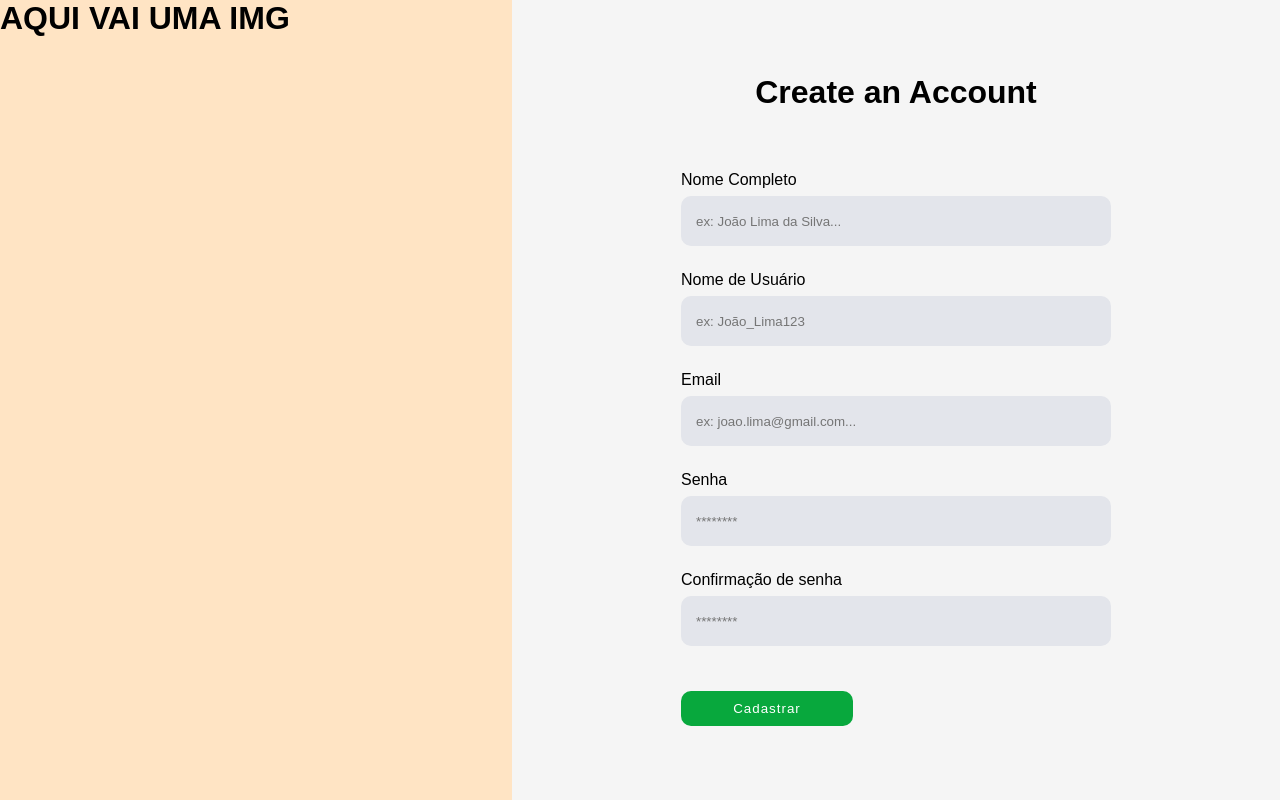
After one commit to viniciusventura29/Django_Bosch_Project, a Django app: page /cadastrar/ in a window 1280 px wide. The commit adds this page. Run offline with Django 4.2, Linux system fonts and the light colour scheme.

Commit message:
starting the register page

```diff
--- /dev/null
+++ b/home/templates/cadastro.html
@@ -0,0 +1,77 @@
+{% extends 'moldes/base.html' %}
+{% load static %}
+{% block content %}
+
+<link rel="stylesheet" href="{% static 'css/cadastro.css' %}">
+
+<title>{% block title %} Cadastro {% endblock%}</title>
+
+<div class="cadastro_screen">
+    <div class="img_side">
+        <div class="theory_img"><h1>AQUI VAI UMA IMG</h1></div>
+
+    </div>
+
+    <div class="cadastro_form_general">
+      <h1>Create an Account</h1>
+        <form method="post" action="">
+            {% csrf_token %}
+            <div class="cadastro_form_inputs">
+              <label for="exampleInputText1" class="form-label">Nome Completo</label>
+              <input
+                type="text"
+                class="form-control"
+                id="exampleInputText1"
+                aria-describedby="textHelp"
+                name="Name"
+                placeholder="ex: João Lima da Silva..."
+              />
+            <div class="cadastro_form_inputs">
+              <label for="exampleInputText1" class="form-label">Nome de Usuário</label>
+              <input
+                type="text"
+                class="form-control"
+                id="exampleInputText1"
+                aria-describedby="textHelp"
+                name="Nickname"
+                placeholder="ex: João_Lima123"
+              />
+              <div class="cadastro_form_inputs">
+                <label for="exampleInputText1" class="form-label">Email</label>
+                <input
+                  type="email"
+                  class="form-control"
+                  id="exampleInputText1"
+                  aria-describedby="textHelp"
+                  name="Email"
+                  placeholder="ex: joao.lima@gmail.com..."
+                />
+            </div>
+            <div class="cadastro_form_inputs">
+              <label for="exampleInputPassword1" class="form-label">Senha</label>
+              <input
+                type="password"
+                class="form-control"
+                name="First_password"
+                id="exampleInputPassword1"
+                placeholder="********"
+
+              />
+
+              <div class="cadastro_form_inputs">
+                <label for="exampleInputPassword1" class="form-label">Confirmação de senha</label>
+                <input
+                  type="password"
+                  class="form-control"
+                  name="Second_password"
+                  id="exampleInputPassword1"
+                  placeholder="********"
+                />
+            </div>
+            <button type="submit" class="btn">Cadastrar</button>
+
+          </form>
+    </div>
+</div>
+
+{% endblock %}
--- a/home/templates/escrever.html
+++ b/home/templates/escrever.html
@@ -1,10 +1,10 @@
-{% extends 'base.html' %}
+{% extends 'moldes/base.html' %}
 {% load static %}
 {% block content %}
 
 <link rel="stylesheet" href="{% static 'css/escrever.css' %}">
 
-
+<title>{% block title %} Escrever {% endblock%}</title>
 
 <body>
     {% include 'moldes/nav.html'%}
--- a/home/templates/index.html
+++ b/home/templates/index.html
@@ -1,8 +1,10 @@
-{% extends 'base.html' %}
+{% extends 'moldes/base.html' %}
 {% load static %}
 {% block content %}
 
 <link rel="stylesheet" href="{% static 'css/index.css' %}">
+
+<title>{% block title %} NotionS2 {% endblock%}</title>
 
 <body>
     {% include 'moldes/nav.html'%}
--- a/home/templates/base.html
+++ b/home/templates/moldes/base.html
@@ -10,7 +10,7 @@
     <link rel="stylesheet" href="{% static 'css/nav.css' %}">
     <link rel="stylesheet" href="{% static 'css/footer.css' %}">
 
-    <title>NotionS2</title>
+    <title>{% block title %} {% endblock%}</title>
 </head>
 
 {% block content %}
--- a/home/templates/moldes/nav.html
+++ b/home/templates/moldes/nav.html
@@ -4,6 +4,6 @@
         <li><a href="#">Sobre</a></li>
         <li><a href="{% url 'escrever' %}">Escrever</a></li>
         <li><a href="#">Login</a></li>
-        <li><a href="#">Cadastro</a></li>
+        <li><a href="{% url 'cadastrar' %}">Cadastro</a></li>
     </ul>
 </nav>
--- /dev/null
+++ b/home/templates/static/css/cadastro.css
@@ -0,0 +1,67 @@
+.cadastro_screen{
+    width: 100vw;
+    height: 100vh;
+    display: flex;
+}
+
+.img_side{
+    width: 40%;
+}
+
+.theory_img{
+    width: 100%;
+    height: 100%;
+    background-color: bisque;
+}
+
+.cadastro_form_general{
+    display: flex;
+    align-items: center;
+    width: 60%;
+    flex-direction: column;
+    background: rgb(245, 245, 245);
+    justify-content: center;
+}
+
+.cadastro_form_general h1{
+    margin-bottom: 60px;
+}
+
+.cadastro_form_inputs{
+    display: flex;
+    flex-direction: column;
+
+
+}
+
+.cadastro_form_inputs input{
+    width: 400px;
+    height: 40px;
+    border: none;
+    border-radius: 10px;
+    margin-bottom: 25px;
+    margin-top: 7px;
+    padding: 5px 15px 5px 15px;
+    background: rgb(227, 229, 235);
+}
+
+
+.cadastro_form_inputs input:focus{
+    outline: none;
+}
+
+.btn{
+    margin-top: 20px;
+    border: none;
+    border-radius: 10px;
+    padding: 10px;
+    letter-spacing: 1px;
+    background: rgb(8, 168, 61);
+    color: white;
+    width: 40%;
+    cursor: pointer;
+}
+
+.btn:hover{
+    background: rgb(7, 138, 51);
+}
--- a/home/urls.py
+++ b/home/urls.py
@@ -6,4 +6,5 @@ from . import views
 urlpatterns=[
     path("", views.index, name="index"),
     path("escrever/", views.escrever, name='escrever'),
+    path("cadastrar/", views.cadastrar_user, name='cadastrar'),
 ]
--- a/home/views.py
+++ b/home/views.py
@@ -27,3 +27,6 @@ def escrever(request):
 
     else:
         return render(request, "escrever.html")
+
+def cadastrar_user(request):
+    return render(request,"cadastro.html")
```
